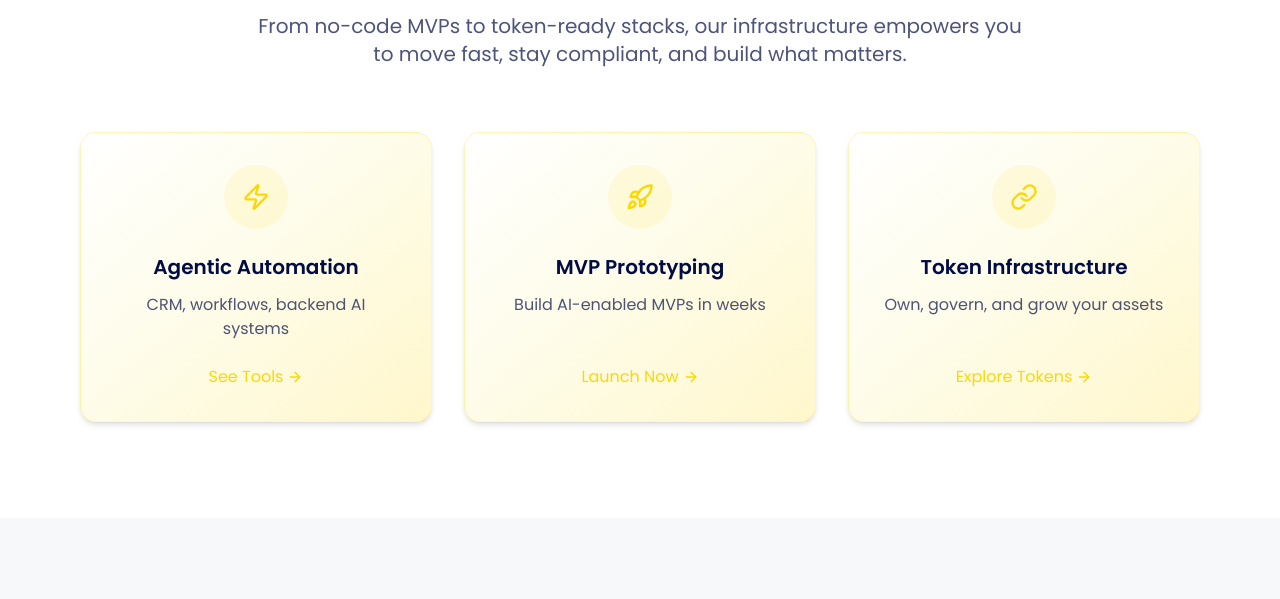
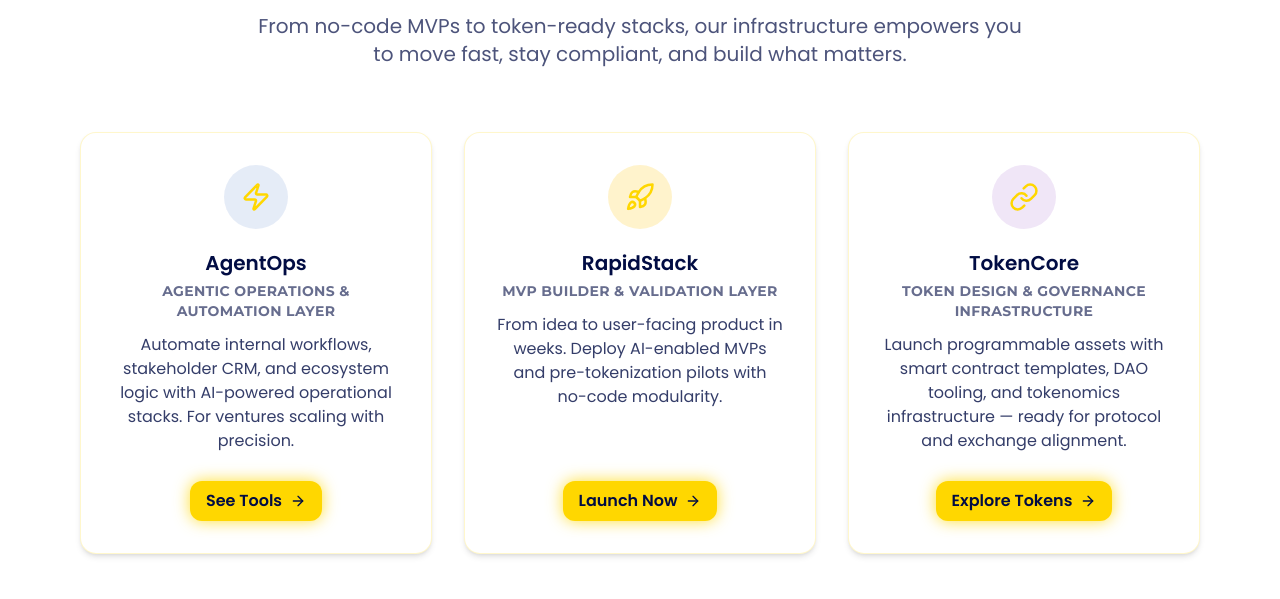
Before and after one commit to lanisterd/asset-genesis-landing-57, a React (Vite) app: page / in a window 1280 px wide. Shown: the part 940-1539 px from the top of the page. Built offline with nearby package versions, Linux system fonts and the light colour scheme.

Commit message:
Implement the plan
Implement the changes as per the plan.

```diff
--- a/src/components/SolutionsGrid.tsx
+++ b/src/components/SolutionsGrid.tsx
@@ -2,24 +2,30 @@
 import React from "react";
 import { Zap, Rocket, Link, ArrowRight } from "lucide-react";
 
-const features = [
+const solutions = [
   {
-    title: "Agentic Automation",
-    sub: "CRM, workflows, backend AI systems",
+    color: "bg-[#004AAD]/10",
     icon: Zap,
-    cta: "See Tools",
+    title: "AgentOps",
+    layer: "Agentic Operations & Automation Layer",
+    desc: "Automate internal workflows, stakeholder CRM, and ecosystem logic with AI-powered operational stacks. For ventures scaling with precision.",
+    cta: { label: "See Tools", href: "#" },
   },
   {
-    title: "MVP Prototyping",
-    sub: "Build AI-enabled MVPs in weeks",
+    color: "bg-[#FCC200]/20",
     icon: Rocket,
-    cta: "Launch Now",
+    title: "RapidStack",
+    layer: "MVP Builder & Validation Layer",
+    desc: "From idea to user-facing product in weeks. Deploy AI-enabled MVPs and pre-tokenization pilots with no-code modularity.",
+    cta: { label: "Launch Now", href: "#" },
   },
   {
-    title: "Token Infrastructure",
-    sub: "Own, govern, and grow your assets",
+    color: "bg-[#6A0DAD]/10",
     icon: Link,
-    cta: "Explore Tokens",
+    title: "TokenCore",
+    layer: "Token Design & Governance Infrastructure",
+    desc: "Launch programmable assets with smart contract templates, DAO tooling, and tokenomics infrastructure — ready for protocol and exchange alignment.",
+    cta: { label: "Explore Tokens", href: "#" },
   },
 ];
 
@@ -27,30 +33,31 @@ const SolutionsGrid = () => (
   <section className="w-full py-24 bg-white animate-fade-section" id="solutions">
     <div className="container max-w-6xl mx-auto px-4">
       <div className="text-center mb-16">
-        <h2 className="text-3xl md:text-4xl font-bold font-poppins mb-4 text-midnight">Real Tools. Real Results.</h2>
+        <h2 className="text-3xl md:text-4xl font-bold font-poppins mb-4 text-midnight">
+          Real Tools. Real Results.
+        </h2>
         <p className="text-lg md:text-xl text-midnight/70 font-poppins max-w-3xl mx-auto">
           From no-code MVPs to token-ready stacks, our infrastructure empowers you to move fast, stay compliant, and build what matters.
         </p>
       </div>
       <div className="grid grid-cols-1 md:grid-cols-3 gap-8">
-        {features.map(({ title, sub, icon: Icon, cta }, i) => (
+        {solutions.map(({ color, icon: Icon, title, layer, desc, cta }) => (
           <div
             key={title}
-            className="rounded-2xl bg-gradient-to-br from-white via-yellow-50 to-royalgold/20 shadow-md hover:shadow-glow-gold
-                     border border-royalgold/20 p-8 flex flex-col items-center text-center transition-all duration-300
-                     hover:border-royalgold/40 group hover:-translate-y-1"
+            className={`rounded-2xl bg-white shadow-md border border-royalgold/20 p-8 flex flex-col items-center text-center transition-all duration-300 hover:border-royalgold/40 group hover:-translate-y-1`}
           >
-            <div className="w-16 h-16 flex items-center justify-center bg-royalgold/10 rounded-full mb-6 group-hover:bg-royalgold/20 transition-colors">
-              <Icon size={28} className="text-royalgold group-hover:scale-110 transition-transform" />
+            <div className={`w-16 h-16 flex items-center justify-center ${color} rounded-full mb-5 group-hover:scale-105 transition-transform`}>
+              <Icon size={30} className="text-royalgold" />
             </div>
-            <div className="text-xl font-semibold font-poppins text-midnight mb-3">{title}</div>
-            <div className="text-base text-midnight/70 mb-6">{sub}</div>
+            <div className="text-xl font-semibold font-poppins text-midnight mb-1">{title}</div>
+            <div className="text-sm font-montserrat uppercase tracking-wide text-midnight/60 mb-3">{layer}</div>
+            <div className="text-base text-midnight/80 mb-7">{desc}</div>
             <a
-              href="#"
-              className="mt-auto inline-flex items-center gap-1 text-royalgold font-medium hover:text-midnight transition-colors group-hover:font-semibold"
+              href={cta.href}
+              className="mt-auto inline-flex items-center gap-1 rounded-xl px-4 py-2 bg-royalgold text-midnight font-semibold shadow-gold hover:shadow-glow-gold transition-all group-hover:scale-[1.04]"
             >
-              {cta}
-              <ArrowRight size={16} className="group-hover:translate-x-1 transition-transform" />
+              {cta.label}
+              <ArrowRight size={16} className="ml-1 transition-transform group-hover:translate-x-1" />
             </a>
           </div>
         ))}
```
